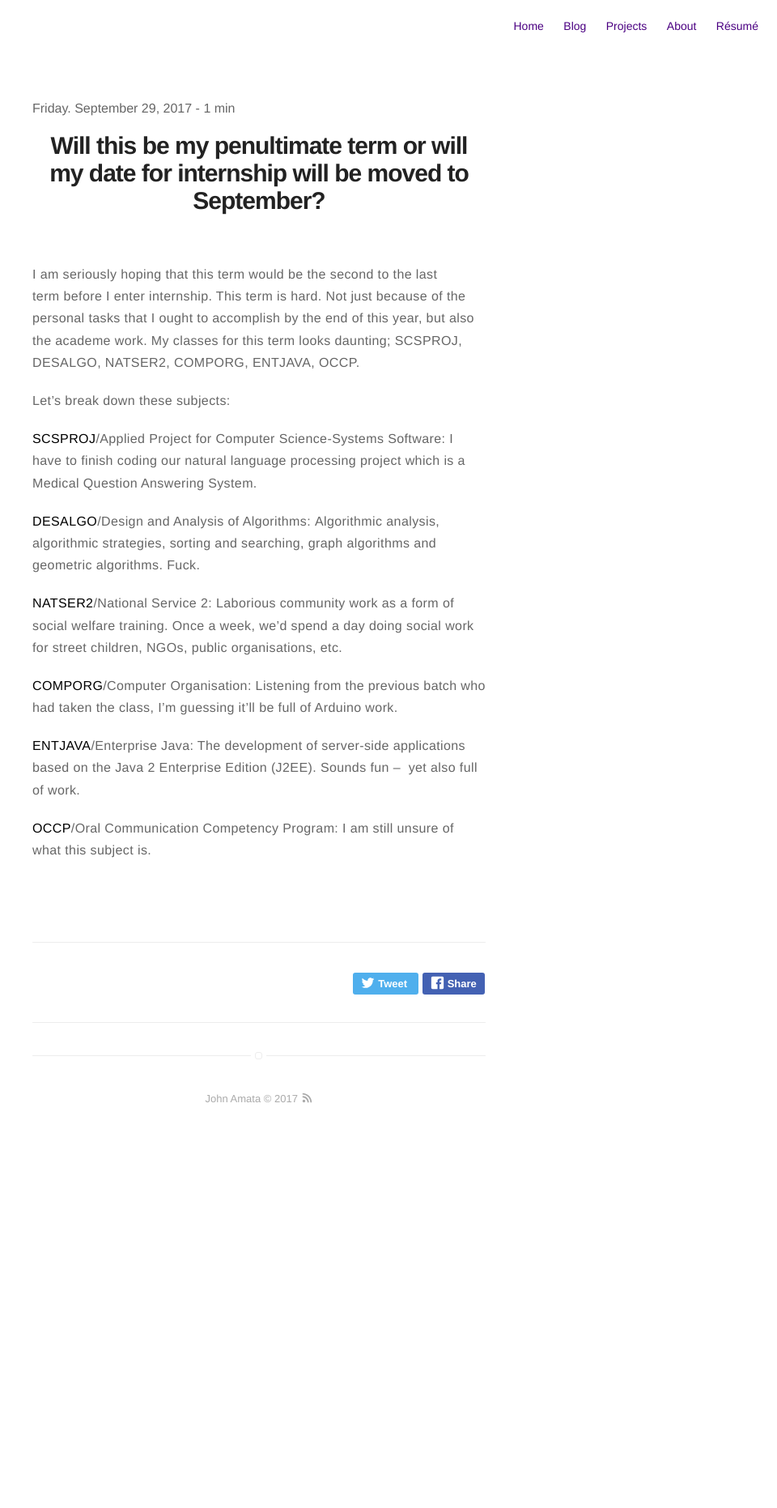
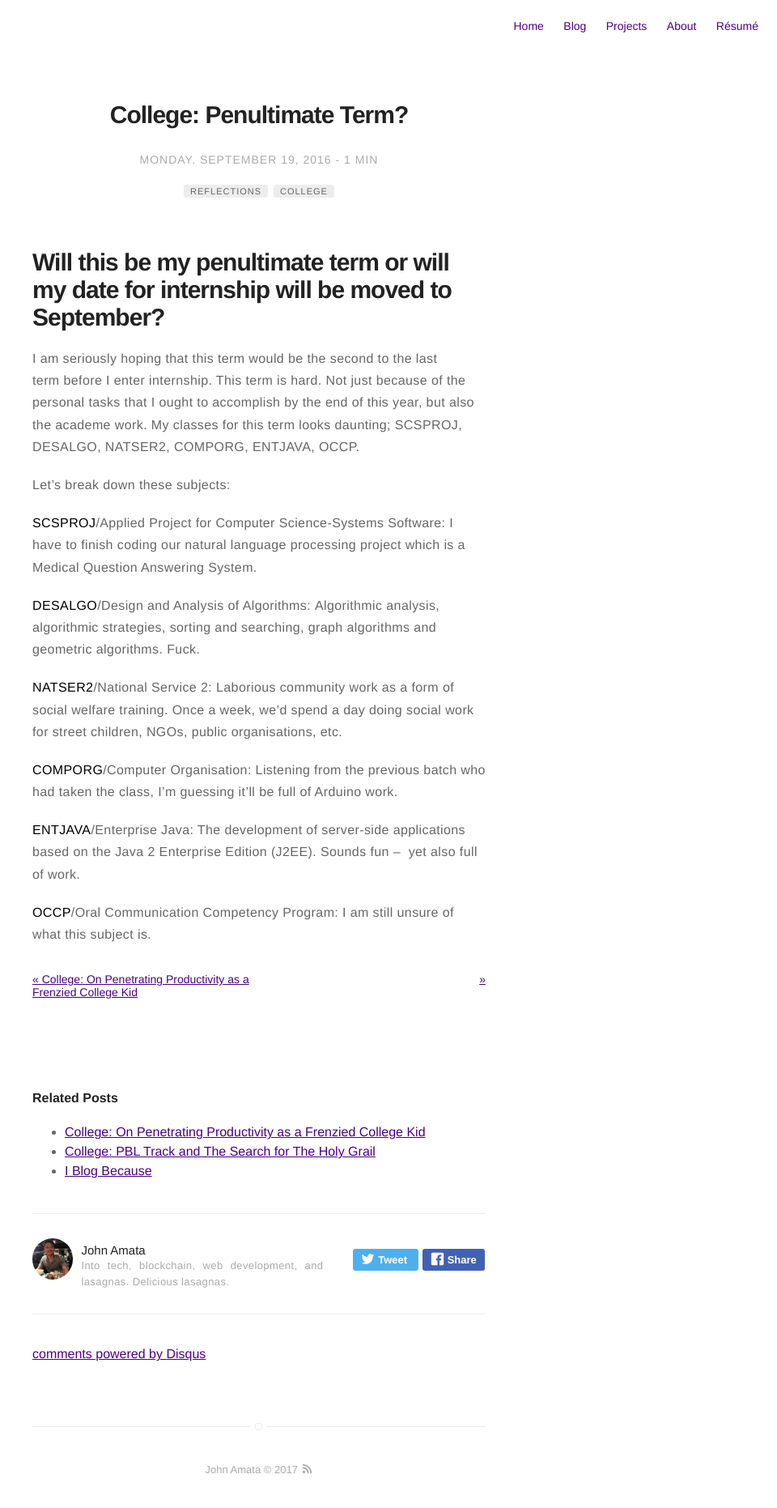
Before and after one commit to jpamata/jpamata.github.io, a Jekyll site: the page built from _posts/2016-9-19-Penultimate-Term.md, in a window 1280 px wide. Shown: the whole page at 81% size, without its empty margins (320-1280 px from the left). Built offline with Jekyll 4.4.1, drawn with Linux system fonts in a browser that asks for light colours; our own code applies the rules of GitHub Pages for plain Markdown files; comment, search, counter and statistics services are not loaded; before the commit the page ends 1404 px from its top, so only the background shows below that; some of the changed lines change nothing that is shown.

Commit message:
2016-9-19

```diff
--- a/_posts/2016-9-19-Penultimate-Term.md
+++ b/_posts/2016-9-19-Penultimate-Term.md
@@ -1,16 +1,13 @@
 ---
+title: "College: Penultimate Term?"
 layout: post
-title:  "College: Penultimate Term?"
-keywords: "college, failure, internship, classes"
-comments: true
-date:   2016-9-19 23:00:00 +1700
+date: 2016-09-19 22:00
+tag:
+- reflections
+- college
 category: blog
-tag:
--reflections
--college
-
-
-
+author: john
+description:
 ---
 
 # Will this be my penultimate term or will my date for internship will be moved to September?
```
